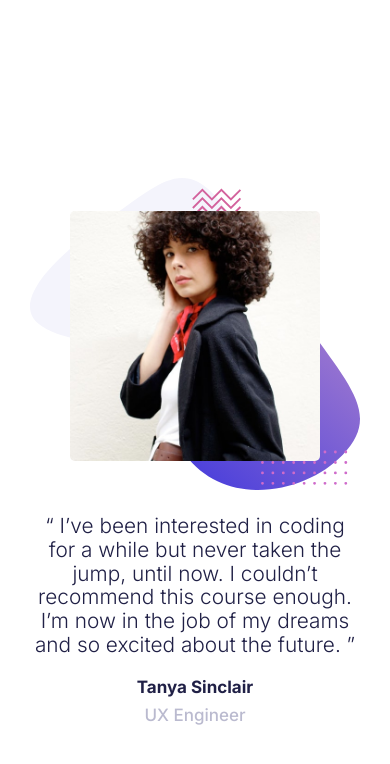
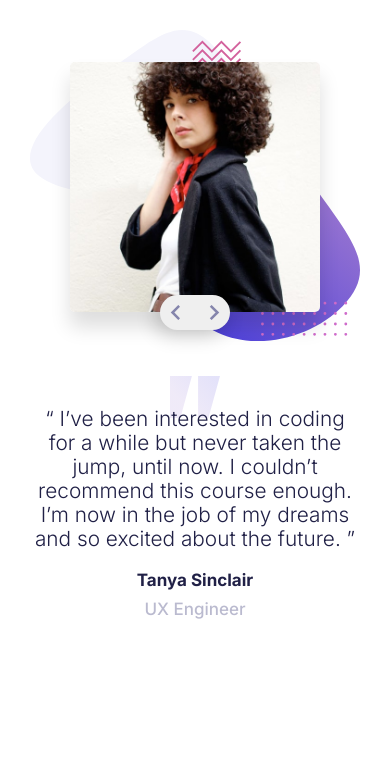
Before and after one commit to Sebastian-1406/coding-bootcamp-testimonials-slider-master, a plain HTML site: page index.html in a window 390 px wide. Drawn offline with Linux system fonts and the light colour scheme.

Commit message:
subiendo desing mobile

```diff
--- a/app/app.css
+++ b/app/app.css
@@ -8,14 +8,14 @@
 }
 body {
     font-family: var(--font);
+    display: flex;
+    align-items: center;
+    justify-content: center;
 }
 
 .contenido {
+    max-width: 400px;
     height: 100vh;
-    display: flex;
-    flex-direction: column;
-    align-items: center;
-    justify-content: center;
     position: relative;
     padding: 30px;
 }
@@ -28,8 +28,7 @@ body {
     width: 100%;
 }
 .card__imagen .img {
-    width: 100%;
-    max-width: 250px;
+    width: 200px;
     position: absolute;
     top: 0;
     left: 0;
@@ -37,10 +36,22 @@ body {
     right: 0;
     margin: auto;
     border-radius: 5px;
+    box-shadow: 0px 15px 20px #0002;
 }
+
+.card__texto {
+    background-image: url("../images/pattern-quotes.svg");
+    background-repeat: no-repeat;
+    background-size: 50px;
+    background-position: center top;
+    padding-top: 10px;
+    margin-top: 2em;
+
+}
+
 .card__texto .parrafo{
     text-align: center;
-    font-size: 1.3em;
+    font-size: 1em;
     font-weight: 300;
     color: var(--Dark-Blue);
 }
@@ -50,7 +61,7 @@ body {
 .texto__info .info{
     font-weight: 400;
     margin: 0;
-    font-size: 17px;
+    font-size: 15px;
     color: var(--Grayish-Blue);
 }
 .texto__info .negro {
@@ -66,3 +77,44 @@ body {
     z-index: -1;
     width: 100%;
 }
+.btn {
+    position: absolute;
+    width: 70px;
+    height: 35px;
+    border-radius: 100px;
+    border: none;
+    top: 200px;
+    right: 0;
+    bottom: 0px;
+    left: 0;
+    margin: auto;
+    box-shadow: -5px 5px 20px #0003;
+}
+.icon-next {
+    position: absolute;
+    top: 10px;
+    right: 10px;
+    width: 11px;
+}
+.icon-prev {
+    position: absolute;
+    top: 10px;
+    left: 10px;
+    width: 10px;
+}
+
+
+@media screen and (min-width: 375px){
+    .card__imagen .img {
+        width: 250px;
+    }
+    .card__texto .parrafo {
+        font-size: 1.3em;
+    }
+    .texto__info .info {
+        font-size: 17px;
+    }
+    .btn {
+        top: 250px;
+    }
+}
--- a/index.html
+++ b/index.html
@@ -19,6 +19,10 @@
       <div class="card__imagen">
         <img src="./images/pattern-bg.svg" aria-hidden="true" class="bg">
         <img src="./images/image-tanya.jpg" aria-hidden="true" class="img">
+      <button class="btn">
+        <img src="./images/icon-next.svg" aria-hidden="true" class="icon-next">
+        <img src="./images/icon-prev.svg" aria-hidden="true" class="icon-prev">
+      </button>
       </div>
       <div class="card__texto">
         <p class="parrafo">“ I’ve been interested in coding for a while but never taken the jump, until now.
```
